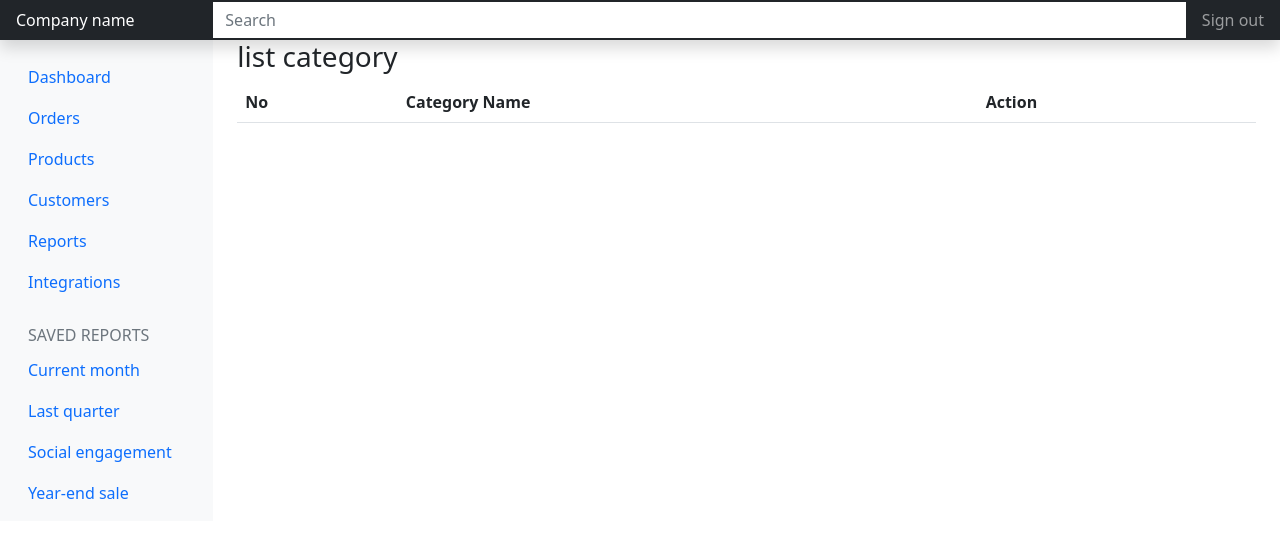
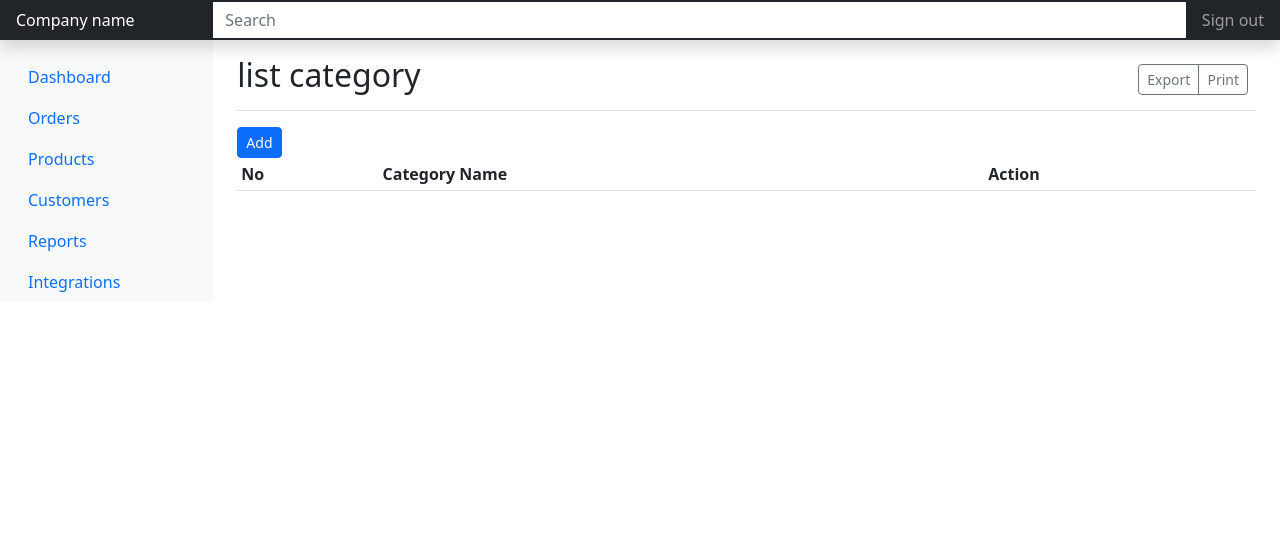
Before and after one commit to yasirmuchamad/trackIT, a Django app: page /inventory/category/ in a window 1280 px wide. Shown: the top 538 px of the page. Run offline with Django 5.2, Linux system fonts and the light colour scheme; data that the repository does not hold is empty; some libraries are stand-ins or nearby versions.

Commit message:
update base.html dan list.html

```diff
--- a/inventory/templates/inventory/category/list.html
+++ b/inventory/templates/inventory/category/list.html
@@ -1,9 +1,17 @@
 {% extends 'base.html' %}
 {% block content %}
-
-
-<h3>{{ title }}</h3>
-    <table class="table">
+    <div class="d-flex justify-content-between flex-wrap flex-md-nowrap align-items-center pt-3 pb-2 mb-3 border-bottom">
+        <h1 class="h2">{{ title }}</h1>
+        <div class="btn-toolbar mb-2 mb-md-0">
+          <div class="btn-group me-2">
+            <button type="button" class="btn btn-sm btn-outline-secondary">Export</button>
+            <button type="button" class="btn btn-sm btn-outline-secondary">Print</button>
+          </div>
+        </div>
+    </div>
+    <div class="table-responsive">
+        <button type="button" class="btn btn-sm btn-primary">Add</button>
+        <table class="table table-striped table-sm">
             <thead>
                 <th>No</th>
                 <th>Category Name</th>
@@ -22,4 +30,5 @@
                 {% endfor %}
             </tbody>
         </table>
+    </div>
 {% endblock content %}
--- a/inventory/views.py
+++ b/inventory/views.py
@@ -11,3 +11,17 @@ def listCategory(request):
     }
 
     return render(request, 'inventory/category/list.html', context)
+
+def addCategory(request):
+    form = CotegoryForm(request.POST or None)
+    if request.methode == "POST":
+        if form.is_valid():
+            form.save()
+        return redirect('inventory:list_category')
+
+    context = {
+        'title':'Add New Category',
+        'forms':form,
+    }
+
+    return render(request, 'inventory/category/create.html', context)
--- a/templates/base.html
+++ b/templates/base.html
@@ -141,39 +91,6 @@
             </a>
           </li>
         </ul>
-
-        <h6 class="sidebar-heading d-flex justify-content-between align-items-center px-3 mt-4 mb-1 text-muted text-uppercase">
-          <span>Saved reports</span>
-          <a class="link-secondary" href="#" aria-label="Add a new report">
-            <span data-feather="plus-circle" class="align-text-bottom"></span>
-          </a>
-        </h6>
-        <ul class="nav flex-column mb-2">
-          <li class="nav-item">
-            <a class="nav-link" href="#">
-              <span data-feather="file-text" class="align-text-bottom"></span>
-              Current month
-            </a>
-          </li>
-          <li class="nav-item">
-            <a class="nav-link" href="#">
-              <span data-feather="file-text" class="align-text-bottom"></span>
-              Last quarter
-            </a>
-          </li>
-          <li class="nav-item">
-            <a class="nav-link" href="#">
-              <span data-feather="file-text" class="align-text-bottom"></span>
-              Social engagement
-            </a>
-          </li>
-          <li class="nav-item">
-            <a class="nav-link" href="#">
-              <span data-feather="file-text" class="align-text-bottom"></span>
-              Year-end sale
-            </a>
-          </li>
-        </ul>
       </div>
     </nav>
 
```
Also changed, not shown: other parts of templates/base.html (+1 -90 lines). Lines whose indentation alone changed are shown as unchanged.
